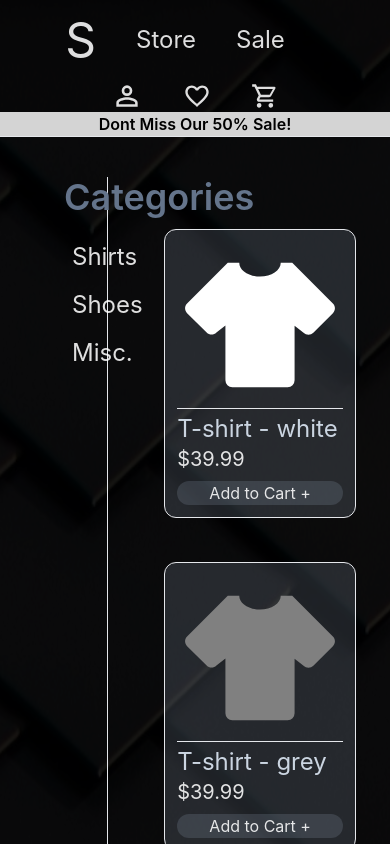
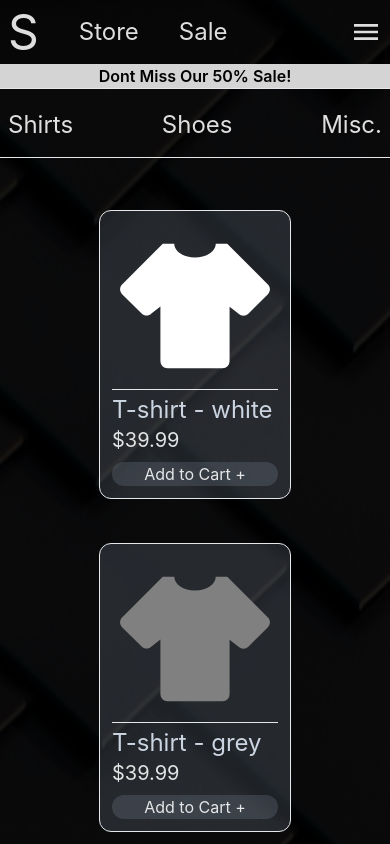
Before and after one commit to Jared588/shopping-cart, a React (Vite) app: page /store in a window 390 px wide. Shown: the top 844 px of the page. Built offline with nearby package versions, Linux system fonts and the light colour scheme.

Commit message:
Improve responsiveness for smaller screens

```diff
--- a/src/Home.jsx
+++ b/src/Home.jsx
@@ -5,7 +5,6 @@ function Home() {
   return (
     <div className="flex flex-col min-h-svh justify-between bg-black bg-opacity-50">
       <Header />
-      <div className='bg-neutral-300 text-black text-center font-semibold fade-in'>Dont Miss Our 50% Sale!</div>
       <div className="text-5xl bg-black bg-opacity-50 border-t flex flex-auto justify-left items-center text-left px-16">
         <div>
           <p className="slide-in mb-5 text-6xl">Style. Simplified.</p>
--- a/src/components/CreateItem.jsx
+++ b/src/components/CreateItem.jsx
@@ -48,7 +48,7 @@ export function CreateCartItem({ item }) {
   let icon = Icons(item.color)[item.item] || null;
 
   return (
-    <div className="flex border p-3 my-3 rounded-xl bg-slate-400/20 justify-between">
+    <div className="flex flex-col border p-3 my-3 rounded-xl bg-slate-400/20 justify-between md:flex-row">
       <div className='flex'>
         <div className="min-w-20 h-fit mr-3 self-center">{icon}</div>
         <div className="border-l p-2 pl-4">
--- a/src/components/Header.jsx
+++ b/src/components/Header.jsx
@@ -1,26 +1,53 @@
+import { useState } from 'react';
 import { Link } from 'react-router-dom';
 
 function Header() {
+    const [menu, setMenu] = useState(false);
+
+    const toggleMenu = () => {
+        setMenu(!menu)
+    }
+
     return(
-        <header className="flex flex-col text-center justify-between sm:flex-col md:flex-row lg:flex-row bg-black bg-opacity-85">
-            <div className="flex flex-wrap justify-center py-4 px-10">
+        <header className="bg-black bg-opacity-85">
+            <div className="flex justify-between p-2 md:py-4 md:px-10">
+                <nav aria-label='primary-nav' className="flex items-center text-2xl space-x-10 *:cursor-pointer">
                     <Link to='/home'>
                         <h1 aria-label='title' className="text-5xl cursor-pointer">S</h1>
                     </Link>
-            <nav aria-label='primary-nav' className="flex items-center text-2xl px-10 space-x-10 *:cursor-pointer">
                     <Link to='/store'>
                         <p>Store</p>
                     </Link>
                     <p>Sale</p>
                 </nav>
-            </div>
-            <nav aria-label='secondary-nav' className="flex items-center justify-center text-2xl px-10 space-x-10 *:cursor-pointer">
+                <nav aria-label='secondary-nav' className="hidden items-center justify-center text-2xl space-x-10 *:cursor-pointer md:flex md:visible">
                     <svg className="w-8" xmlns="http://www.w3.org/2000/svg" viewBox="0 0 24 24"><title>account-outline</title><path d="M12,4A4,4 0 0,1 16,8A4,4 0 0,1 12,12A4,4 0 0,1 8,8A4,4 0 0,1 12,4M12,6A2,2 0 0,0 10,8A2,2 0 0,0 12,10A2,2 0 0,0 14,8A2,2 0 0,0 12,6M12,13C14.67,13 20,14.33 20,17V20H4V17C4,14.33 9.33,13 12,13M12,14.9C9.03,14.9 5.9,16.36 5.9,17V18.1H18.1V17C18.1,16.36 14.97,14.9 12,14.9Z" fill="rgba(255, 255, 255, 0.87)" /></svg>
                     <svg className="w-7" xmlns="http://www.w3.org/2000/svg" viewBox="0 0 24 24"><title>heart-outline</title><path d="M12.1,18.55L12,18.65L11.89,18.55C7.14,14.24 4,11.39 4,8.5C4,6.5 5.5,5 7.5,5C9.04,5 10.54,6 11.07,7.36H12.93C13.46,6 14.96,5 16.5,5C18.5,5 20,6.5 20,8.5C20,11.39 16.86,14.24 12.1,18.55M16.5,3C14.76,3 13.09,3.81 12,5.08C10.91,3.81 9.24,3 7.5,3C4.42,3 2,5.41 2,8.5C2,12.27 5.4,15.36 10.55,20.03L12,21.35L13.45,20.03C18.6,15.36 22,12.27 22,8.5C22,5.41 19.58,3 16.5,3Z" fill="rgba(255, 255, 255, 0.87)" /></svg>
                     <Link to='/cart'>
                         <svg className="w-7" xmlns="http://www.w3.org/2000/svg" viewBox="0 0 24 24"><title>cart-outline</title><path d="M17,18A2,2 0 0,1 19,20A2,2 0 0,1 17,22C15.89,22 15,21.1 15,20C15,18.89 15.89,18 17,18M1,2H4.27L5.21,4H20A1,1 0 0,1 21,5C21,5.17 20.95,5.34 20.88,5.5L17.3,11.97C16.96,12.58 16.3,13 15.55,13H8.1L7.2,14.63L7.17,14.75A0.25,0.25 0 0,0 7.42,15H19V17H7C5.89,17 5,16.1 5,15C5,14.65 5.09,14.32 5.24,14.04L6.6,11.59L3,4H1V2M7,18A2,2 0 0,1 9,20A2,2 0 0,1 7,22C5.89,22 5,21.1 5,20C5,18.89 5.89,18 7,18M16,11L18.78,6H6.14L8.5,11H16Z" fill="rgba(255, 255, 255, 0.87)" /></svg>
                     </Link>
                 </nav>
+                <button className='min-w-8 max-w-8 md:hidden' onClick={toggleMenu}>
+                    <svg xmlns="http://www.w3.org/2000/svg" viewBox="0 0 24 24"><title>menu</title><path d="M3,6H21V8H3V6M3,11H21V13H3V11M3,16H21V18H3V16Z" fill="rgba(255, 255, 255, 0.87)" /></svg>
+                </button>
+            </div>
+            <div className='bg-neutral-300 text-black text-center font-semibold'>Dont Miss Our 50% Sale!</div>
+            {menu && (
+                <nav className="fixed w-52 mt-0.5 h-full bg-black/95 md:hidden z-10 menu-slide-in" style={{ right: 0 }}>
+                    <Link to='/cart' className='flex space-x-4 p-4 pt-6 place-items-center'>
+                        <svg className="w-8" xmlns="http://www.w3.org/2000/svg" viewBox="0 0 24 24"><title>account-outline</title><path d="M12,4A4,4 0 0,1 16,8A4,4 0 0,1 12,12A4,4 0 0,1 8,8A4,4 0 0,1 12,4M12,6A2,2 0 0,0 10,8A2,2 0 0,0 12,10A2,2 0 0,0 14,8A2,2 0 0,0 12,6M12,13C14.67,13 20,14.33 20,17V20H4V17C4,14.33 9.33,13 12,13M12,14.9C9.03,14.9 5.9,16.36 5.9,17V18.1H18.1V17C18.1,16.36 14.97,14.9 12,14.9Z" fill="rgba(255, 255, 255, 0.87)" /></svg>
+                        <p>Profile</p>
+                    </Link>
+                    <Link to='/cart' className='flex space-x-4 p-4 place-items-center'>
+                        <svg className="w-7" xmlns="http://www.w3.org/2000/svg" viewBox="0 0 24 24"><title>heart-outline</title><path d="M12.1,18.55L12,18.65L11.89,18.55C7.14,14.24 4,11.39 4,8.5C4,6.5 5.5,5 7.5,5C9.04,5 10.54,6 11.07,7.36H12.93C13.46,6 14.96,5 16.5,5C18.5,5 20,6.5 20,8.5C20,11.39 16.86,14.24 12.1,18.55M16.5,3C14.76,3 13.09,3.81 12,5.08C10.91,3.81 9.24,3 7.5,3C4.42,3 2,5.41 2,8.5C2,12.27 5.4,15.36 10.55,20.03L12,21.35L13.45,20.03C18.6,15.36 22,12.27 22,8.5C22,5.41 19.58,3 16.5,3Z" fill="rgba(255, 255, 255, 0.87)" /></svg>
+                        <p>Wishlist</p>
+                    </Link>
+                    <Link to='/cart' className='flex space-x-4 p-4 place-items-center'>
+                        <svg className="w-7" xmlns="http://www.w3.org/2000/svg" viewBox="0 0 24 24"><title>cart-outline</title><path d="M17,18A2,2 0 0,1 19,20A2,2 0 0,1 17,22C15.89,22 15,21.1 15,20C15,18.89 15.89,18 17,18M1,2H4.27L5.21,4H20A1,1 0 0,1 21,5C21,5.17 20.95,5.34 20.88,5.5L17.3,11.97C16.96,12.58 16.3,13 15.55,13H8.1L7.2,14.63L7.17,14.75A0.25,0.25 0 0,0 7.42,15H19V17H7C5.89,17 5,16.1 5,15C5,14.65 5.09,14.32 5.24,14.04L6.6,11.59L3,4H1V2M7,18A2,2 0 0,1 9,20A2,2 0 0,1 7,22C5.89,22 5,21.1 5,20C5,18.89 5.89,18 7,18M16,11L18.78,6H6.14L8.5,11H16Z" fill="rgba(255, 255, 255, 0.87)" /></svg>
+                        <p>Cart</p>
+                    </Link>
+                </nav>
+            )}
         </header>
     )
 }
--- a/src/index.css
+++ b/src/index.css
@@ -45,6 +45,15 @@ body {
   }
 }
 
+@keyframes menuSlideIn {
+  0% {
+    transform: translateX(100%);
+  }
+  100% {
+    transform: translateX(0);
+  }
+}
+
 .slide-in {
   animation: slideInFromRight 2s ease-in-out;
 }
@@ -57,6 +66,11 @@ body {
   animation: fadeIn 2s ease-in-out;
 }
 
+.menu-slide-in {
+  animation: menuSlideIn 0.5s ease-in-out forwards;
+  transition: opacity 0.5s ease-in-out;
+}
+
 .items-container {
     display: grid;
     justify-items: center;
--- a/src/routes/Cart.jsx
+++ b/src/routes/Cart.jsx
@@ -14,25 +14,22 @@ function Cart({ cart }) {
   return (
     <div className="flex flex-col min-h-svh justify-between bg-black bg-opacity-50">
       <Header />
-      <div className="bg-neutral-300 text-black text-center font-semibold fade-in">
-        Dont Miss Our 50% Sale!
-      </div>
-      <div className="text-5xl bg-black bg-opacity-50 border-t flex flex-auto flex-col p-16 overflow-hidden">
+      <div className="text-5xl bg-black bg-opacity-50 border-t flex flex-auto flex-col p-4 md:p-16 overflow-hidden">
         {cart.length === 0 && <p className='flex flex-auto justify-center place-items-center mb-40 slide-in'>
           Your cart is empty...
           <svg className="w-10 ml-4 min-w-10 mt-3" xmlns="http://www.w3.org/2000/svg" viewBox="0 0 24 24"><title>cart-outline</title><path d="M17,18A2,2 0 0,1 19,20A2,2 0 0,1 17,22C15.89,22 15,21.1 15,20C15,18.89 15.89,18 17,18M1,2H4.27L5.21,4H20A1,1 0 0,1 21,5C21,5.17 20.95,5.34 20.88,5.5L17.3,11.97C16.96,12.58 16.3,13 15.55,13H8.1L7.2,14.63L7.17,14.75A0.25,0.25 0 0,0 7.42,15H19V17H7C5.89,17 5,16.1 5,15C5,14.65 5.09,14.32 5.24,14.04L6.6,11.59L3,4H1V2M7,18A2,2 0 0,1 9,20A2,2 0 0,1 7,22C5.89,22 5,21.1 5,20C5,18.89 5.89,18 7,18M16,11L18.78,6H6.14L8.5,11H16Z" fill="rgba(255, 255, 255, 0.87)" /></svg></p>}
         {cart.length > 0 && (
-          <div className="flex slide-in">
+          <div className="flex flex-col slide-in lg:flex-row">
             <div className="self-center flex flex-col w-full">
               {cart.map((item, index) => (
                 <CreateCartItem key={index} item={item} />
               ))}
             </div>
-            <div className="pl-16 ml-10 border-l text-nowrap">
-              <p className='text-left text-4xl'>Cart Summary</p>
-              <p className='text-rightborder-t-2 text-3xl mt-4'>Total:</p>
+            <div className="flex flex-col mt-10 text-nowrap border-t lg:border-l lg:border-t-0 lg:pl-16 lg:ml-10 ">
+              <p className='text-left text-4xl mt-4 lg:mt-0'>Cart Summary</p>
+              <p className='text-3xl mt-4'>Total:</p>
               <p className='text-right text-3xl'>${total.toFixed(2)}</p>
-              <button className='text-xl bg-gray-600 rounded-lg px-4 py-1 hover:bg-gray-500'>Proceed to Checkout</button>
+              <button className='text-xl place-self-center bg-gray-600 rounded-lg px-4 py-1 mt-4 hover:bg-gray-500'>Proceed to Checkout</button>
               <p></p>
             </div>
           </div>
--- a/src/routes/Store.jsx
+++ b/src/routes/Store.jsx
@@ -5,20 +5,20 @@ import Header from '../components/Header';
 
 function Store() {
     const [filter, setFilter] = useState('shirts');
+
     return (
         <div className="flex flex-col min-h-svh justify-between bg-black bg-opacity-50">
-        <Header />
-        <div className='bg-neutral-300 text-black text-center font-semibold fade-in'>Dont Miss Our 50% Sale!</div>
-            <div className="text-5xl bg-black bg-opacity-80 border-t grid grid-cols-6 flex-auto px-16 py-10 overflow-hidden">
-                <div className='border-r col-span-1 flex flex-col'>
-                    <h2 aria-label='filter-heading' className='text-4xl font-semibold slide-in text-slate-500'>Categories</h2>
-                    <ul aria-label='categories' className='text-2xl px-2 py-6 space-y-4 *:cursor-pointer slide-in-2'>
+            <Header />
+            <div className="text-5xl bg-black bg-opacity-80 border-t flex flex-col lg:flex-row flex-auto md:px-16 lg:py-10 overflow-hidden">
+                <nav className='flex-col lg:pr-8 mb-10 border-b lg:border-r lg:border-b-0 lg:flex'>
+                    <h2 aria-label='filter-heading' className='hidden lg:block pb-6 text-4xl font-semibold slide-in text-slate-500 text-center'>Categories</h2>
+                    <ul aria-label='categories' className="flex justify-between py-5 lg:flex-col text-center lg:text-left text-2xl px-2 pb-4 lg:space-y-4 *:cursor-pointer slide-in-2">
                         <li onClick={() => setFilter('shirts')}>Shirts</li>
                         <li onClick={() => setFilter('shoes')}>Shoes</li>
                         <li onClick={() => setFilter('misc')}>Misc.</li>
                     </ul>
-                </div>
-                <div className='flex-auto col-span-5 p-10'>
+                </nav>
+                <div className='flex-auto sm:px-10'>
                     {/* Shirts */}
                     {(filter === 'shirts') && <CreateCategory name='shirts' array={catalogue.shirts} />}
                     {/* Shoes */}
```
Lines whose indentation alone changed are shown as unchanged.
